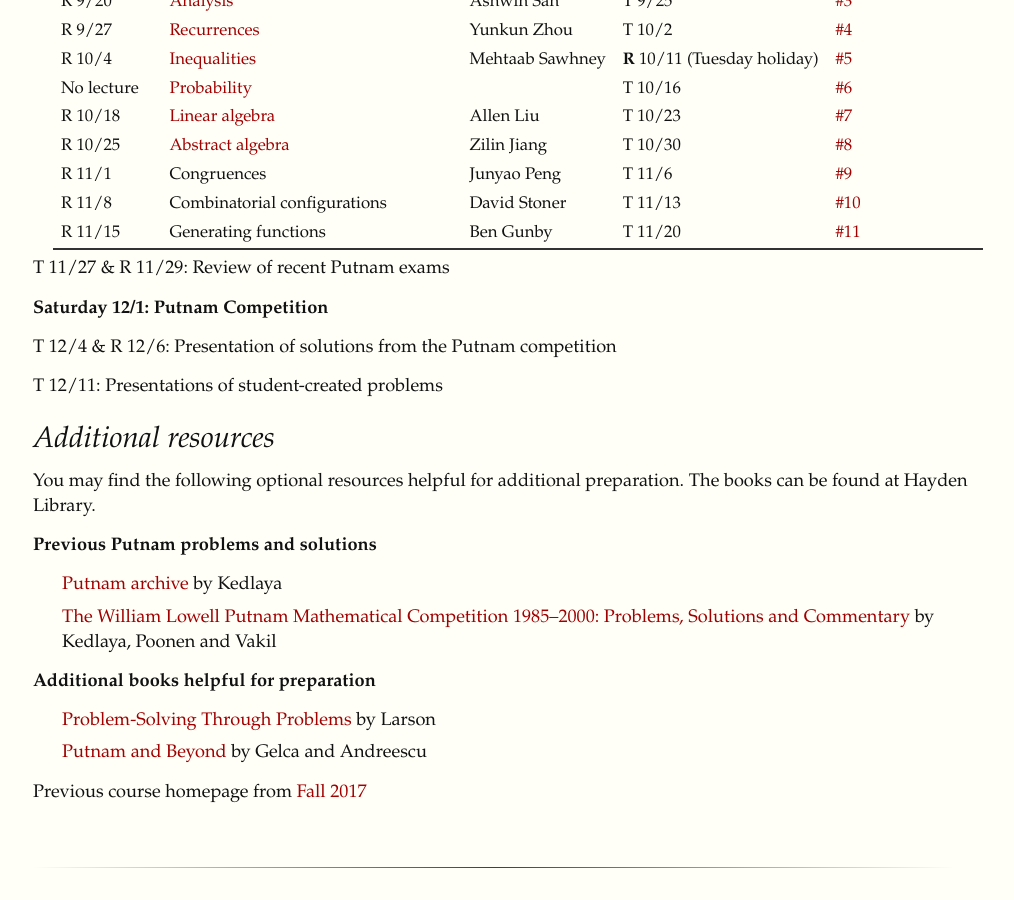
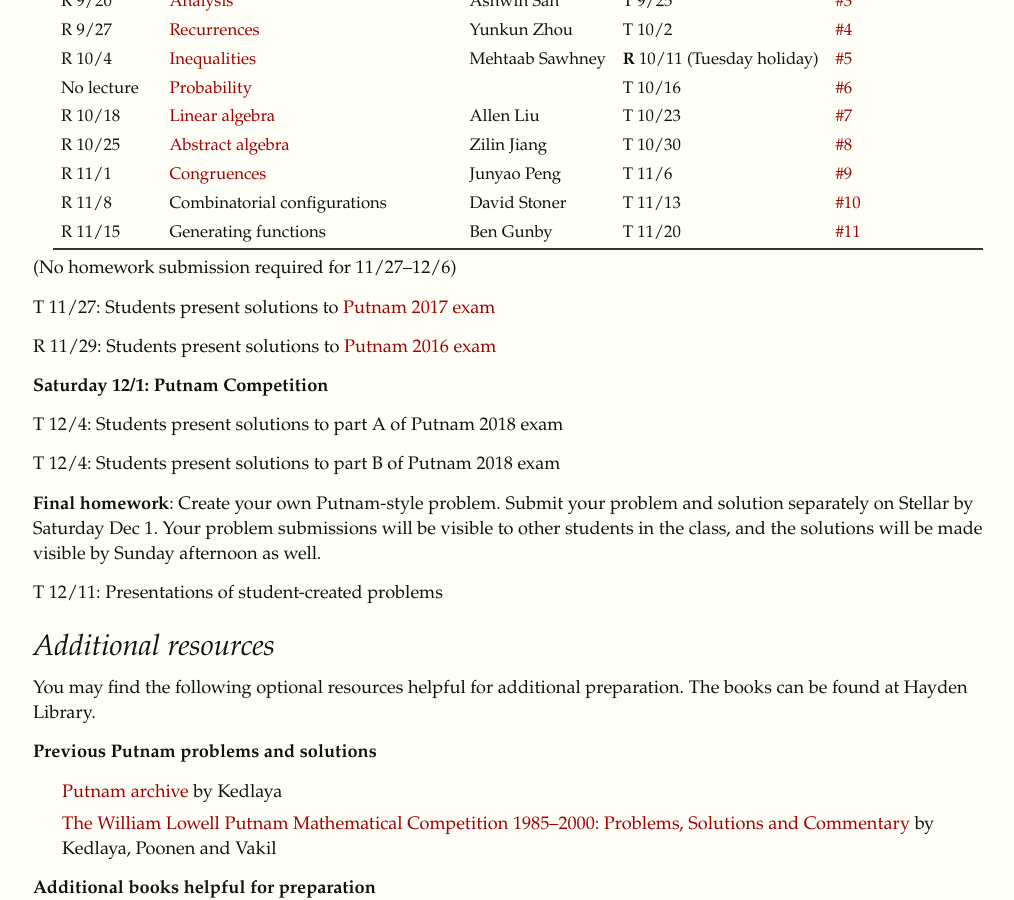
Before and after one commit to yufeizhao/yufeizhao.github.io, a Jekyll site: the page built from a34/index.md, in a window 1280 px wide and 900 px high, scrolled down 1364 px. Shown: the whole window, without its empty margins (122-1136 px from the left). Built offline with Jekyll 4.4.1, drawn with Linux system fonts in a browser that asks for light colours; nearby versions of some CDN libraries.

Commit message:
a34 handout and schedule

```diff
--- a/a34/index.md
+++ b/a34/index.md
@@ -55,16 +55,23 @@ _Collaborations._ "Reasonable" collaboration is permitted, everyone must write t
 | No lecture | [Probability](prob.pdf) | | T 10/16           |  [\#6](hw6.pdf)
 | R 10/18 | [Linear algebra](linalg.pdf) | Allen Liu | T 10/23 |  [\#7](hw7.pdf)
 | R 10/25 | [Abstract algebra](algebra.pdf) | Zilin Jiang | T 10/30 |  [\#8](hw8.pdf)
-| R 11/1 | Congruences | Junyao Peng  | T 11/6 |  [\#9](hw9.pdf)
+| R 11/1 | [Congruences](congruences.pdf) | Junyao Peng  | T 11/6 |  [\#9](hw9.pdf)
 | R 11/8 | Combinatorial configurations | David Stoner | T 11/13 |  [\#10](hw10.pdf)
 | R 11/15 | Generating functions | Ben Gunby | T 11/20 |  [\#11](hw11.pdf)
 
+(No homework submission required for 11/27--12/6)
 
-T 11/27 & R 11/29: Review of recent Putnam exams
+T 11/27: Students present solutions to [Putnam 2017 exam](https://kskedlaya.org/putnam-archive/2017.pdf)
+
+R 11/29: Students present solutions to [Putnam 2016 exam](https://kskedlaya.org/putnam-archive/2016.pdf)
 
 **Saturday 12/1: Putnam Competition**
 
-T 12/4 & R 12/6: Presentation of solutions from the Putnam competition
+T 12/4: Students present solutions to part A of Putnam 2018 exam
+
+T 12/4: Students present solutions to part B of Putnam 2018 exam
+
+**Final homework**: Create your own Putnam-style problem. Submit your problem and solution separately on Stellar by Saturday Dec 1. Your problem submissions will be visible to other students in the class, and the solutions will be made visible by Sunday afternoon as well.
 
 T 12/11: Presentations of student-created problems
 
```
Also changed, not shown: 1 other file.
